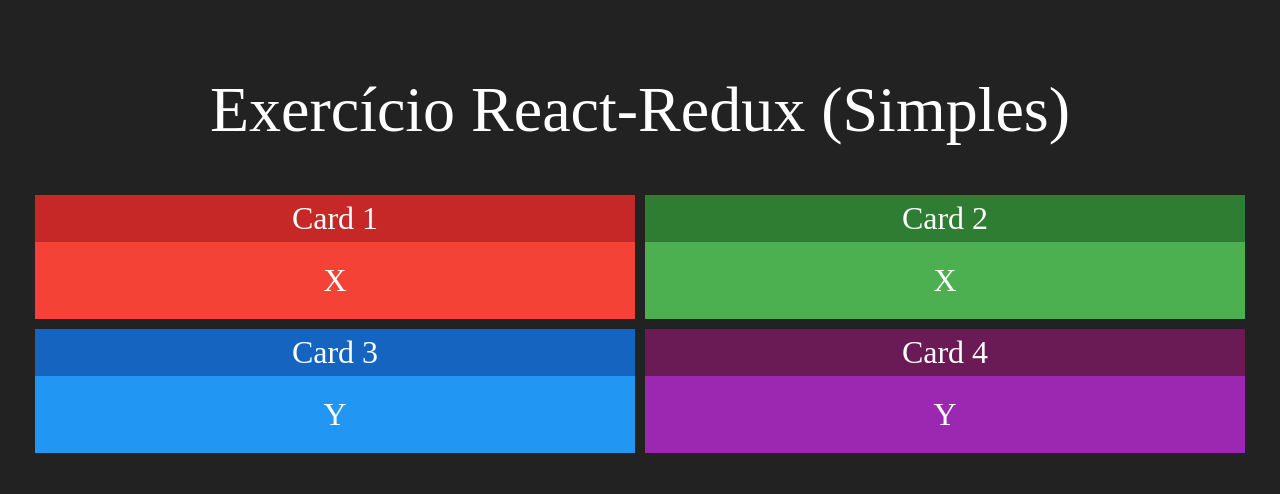
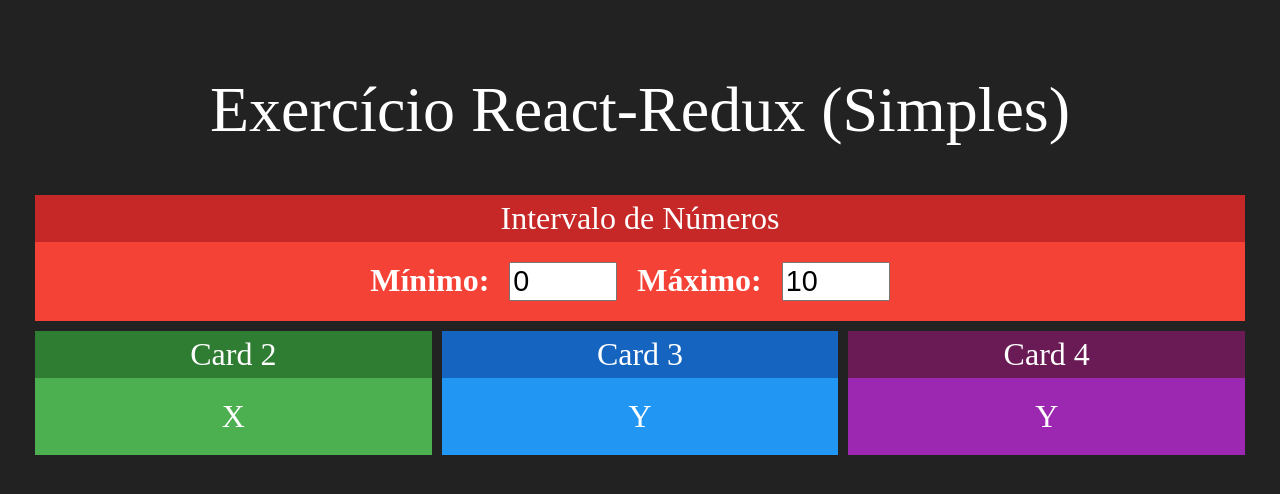
Before and after one commit to thiagobarso/udemy-curso-react-coder, a React (Create React App) app in the folder redux-simples/: page / in a window 1280 px wide. Shown: the top 494 px of the page. Built offline with nearby package versions, Linux system fonts and the light colour scheme.

Commit message:
158. Componente Intervalo

```diff
--- a/redux-simples/src/App.js
+++ b/redux-simples/src/App.js
@@ -1,16 +1,17 @@
 import logo from './logo.svg';
 import './App.css';
 import Card from './components/Card';
+import Intervalo from './components/Intervalo';
 
 function App() {
   return (
     <div className="App">
       <h1>Exercício React-Redux (Simples)</h1>
       <div className='linha'>
-        <Card title="Card 1" red>X</Card>
-        <Card title="Card 2" green>X</Card>
+        <Intervalo></Intervalo>
       </div>
       <div className='linha'>
+        <Card title="Card 2" green>X</Card>
         <Card title="Card 3" blue>Y</Card>
         <Card title="Card 4" purple>Y</Card>
       </div>
--- /dev/null
+++ b/redux-simples/src/components/Intervalo.css
@@ -0,0 +1,6 @@
+.Intervalo input {
+    font-size: 1.8rem;
+    margin-left: 20px;
+    margin-right: 20px;
+    width: 100px;
+}
--- /dev/null
+++ b/redux-simples/src/components/Intervalo.jsx
@@ -0,0 +1,21 @@
+import './Intervalo.css'
+import React from 'react'
+
+import Card from './Card'
+
+export default props => {
+    return (
+        <Card title="Intervalo de Números" red>
+            <div className='Intervalo'>
+                <span>
+                    <strong>Mínimo:</strong>
+                    <input type="number" value={0} readOnly />
+                </span>
+                <span>
+                    <strong>Máximo:</strong>
+                    <input type="number" value={10} readOnly />
+                </span>
+            </div>
+        </Card>
+    )
+}
```
